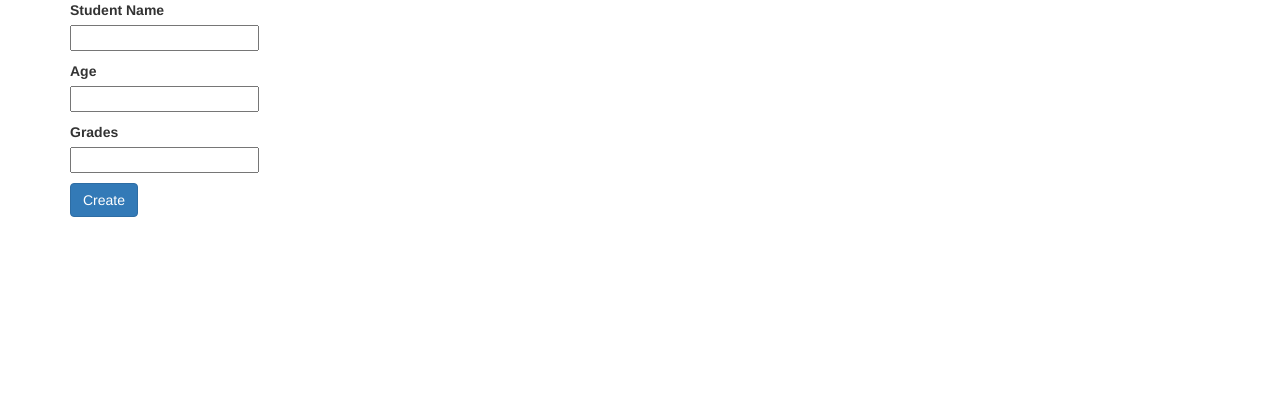
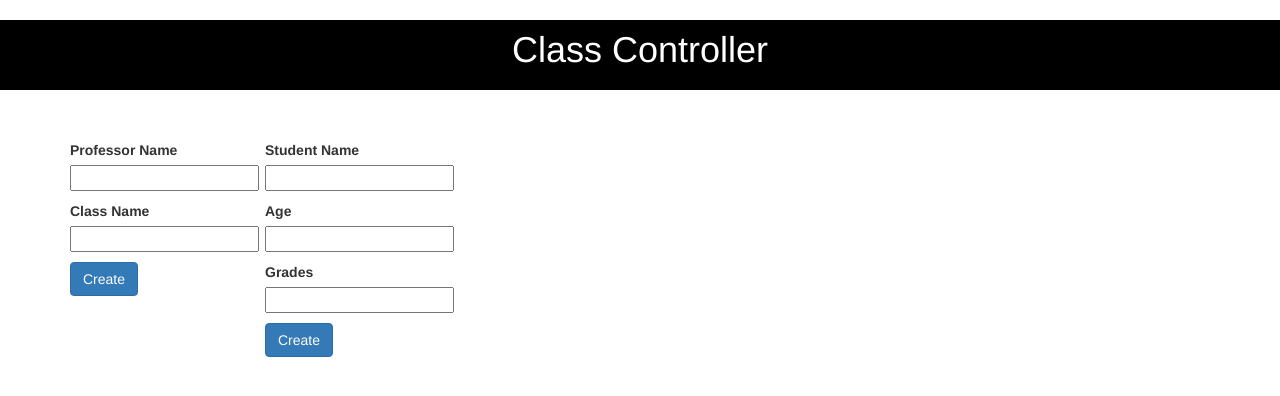
Before and after one commit to Rhuansantos/MVC-JS, a website with bundled scripts: page index.html in a window 1280 px wide. Built offline with nearby package versions, Linux system fonts and the light colour scheme.

Commit message:
Singleton now allows create 1 professor but many students

```diff
--- a/css/main.scss
+++ b/css/main.scss
@@ -1,3 +1,15 @@
+header{
+	width: 100%;
+	height: 70px;
+	background: black;
+	margin-bottom: 50px;
+	h1{
+		text-align: center;
+		color: white;
+		padding-top: 10px;
+	}
+}
+
 #form{
 	p{
 		label{
--- a/index.html
+++ b/index.html
@@ -7,17 +7,31 @@
 	<link rel="stylesheet" href="/css/main.css">
 </head>
 <body>
+<header>
+	<h1>Class Controller</h1>
+</header>
 	<div class="container">
-		<form id="form" action="">
+		<div class="row">
+		<form class="col-xs-2" id="addProfessor" action="">
+			<p><label for="">Professor Name</label><input id="professorName" type="text"></p>
+			<p><label for="">Class Name</label><input id="professorName" type="text"></p>
+
+			<button class="btn btn-primary" type="btnSubmit">Create</button>
+		</form>
+
+		<form class="col-xs-2" id="addStudent" action="">
 			<p><label for="">Student Name</label><input id="studentName" type="text"></p>
 			<p><label for="">Age</label><input id="studentAge" type="text"></p>
 			<p><label for="">Grades</label><input id="grades" type="text"></p>
 			<button class="btn btn-primary" type="btnSubmit">Create</button>
 		</form>
 
-		<section id="studentProfile">
+		<section class="col-xs-6" id="studentProfile">
 
 		</section>
+
+
+		</div>
 	</div>
 	<script type="text/javascript" src="build/main.js"></script>
 </body>
--- a/js/app.js
+++ b/js/app.js
@@ -5,14 +5,19 @@ export class App{
 		// exec this function
 		this.sendForm();
 	}
-	// Singleton
-	static getInstance(){
-		if(!App._instance){
+	// Singleton - allows create 1 professor and many students
+	static getInstance(_type){
+		if(_type == 'professor'){
+			if(!App._instance){
+				App._instance = new App();
+				return App._instance;
+			}
+			else{
+				throw 'App was already created';
+			}
+		}
+		if(_type == 'student'){
 			App._instance = new App();
-			return App._instance;
-		}
-		else{
-			throw 'App was already created';
 		}
 	}
 
--- a/js/main.js
+++ b/js/main.js
@@ -1,8 +1,13 @@
 import {App} from './App';
 
 window.addEventListener("load", () => {
-	document.getElementById('form').addEventListener('submit', (e) => {
+	document.getElementById('addStudent').addEventListener('submit', (e) => {
 		e.preventDefault();
-		let myApp = App.getInstance();
+		let myApp = App.getInstance('student');
+	});
+
+	document.getElementById('addProfessor').addEventListener('submit', (e) => {
+		e.preventDefault();
+		let myApp2 = App.getInstance('professor');
 	});
 });
--- a/js/util.js
+++ b/js/util.js
@@ -6,7 +6,6 @@ export class Util{
 		let avg = 0;
 		_n.forEach(_el => {
 			let toNumber = parseInt(_el);
-			console.log(toNumber);
 			total += toNumber;
 			avg = total/_n.length;
 		});
```
Also changed, not shown: build/main.js, css/main.css, 1 other file.
